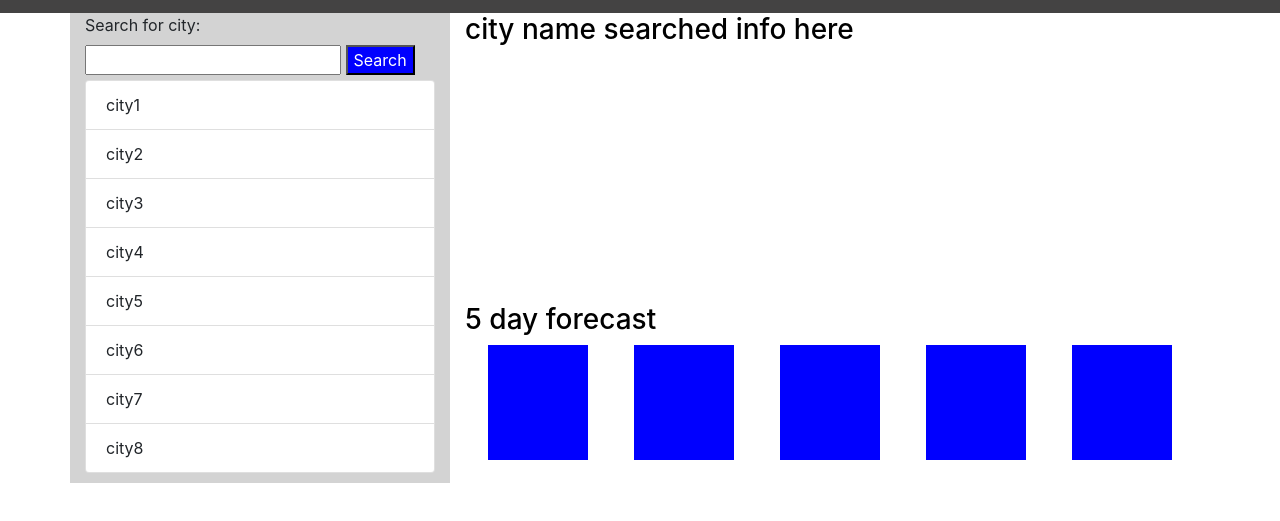
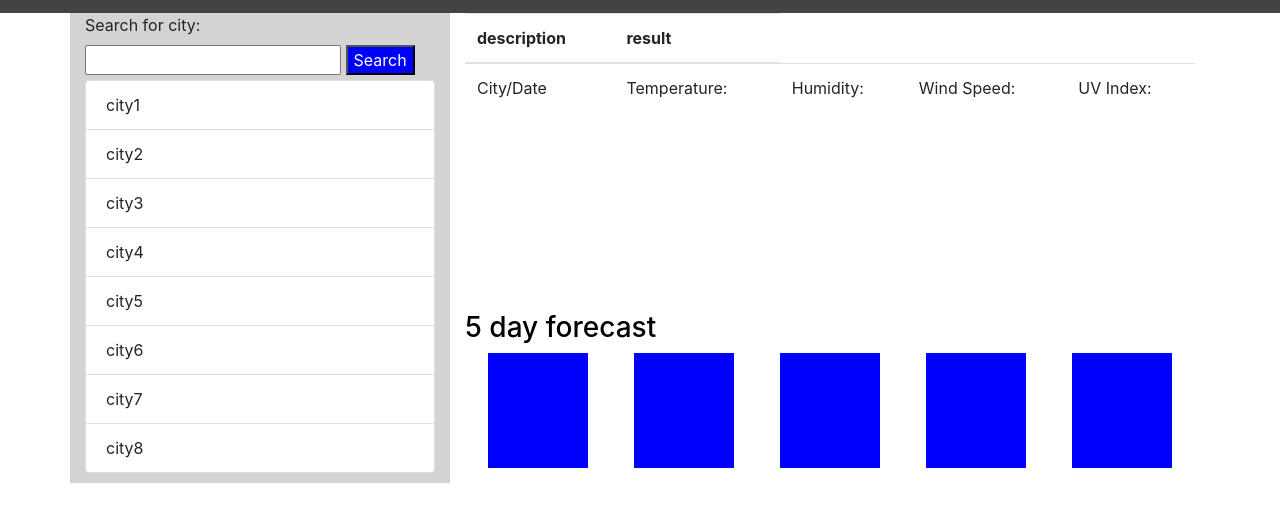
Before and after one commit to MaryKathryn0/Weather-Dashboard, a plain HTML site: page index.html in a window 1280 px wide. Shown: the part 59-580 px from the top of the page. Drawn offline with nearby package versions, Linux system fonts and the light colour scheme.

Commit message:
added frame of the API stuff and the API key from web

```diff
--- a/Assets/script.js
+++ b/Assets/script.js
@@ -0,0 +1,4 @@
+
+$("#add-city").on("click", function() {
+    console.log("asdf");
+});
--- a/index.html
+++ b/index.html
@@ -40,7 +40,25 @@
 
             <div class="col-md-8">
                 <div class="searchedCity">
-                    <h3> city name searched info here</h3>
+                    <table class= "table">
+                        <thead>
+                            <tr>
+                              <!-- The scope attribute specifies that this is a header for a column -->
+                              <th scope="col">description</th>
+                              <th scope="col">result</th>
+                            </tr>
+                          </thead>
+                          <tbody>
+                            <tr>
+                              <td>City/Date</td>
+                              <td>Temperature:</td>
+                              <td>Humidity:</td>
+                              <td>Wind Speed:</td>
+                              <td>UV Index: </td>
+                            </tr>
+                            <!-- Insert additional movie rows here -->
+                          </tbody>
+                        </table>
                 </div>
                 <div class="fiveDay">
                     <h3>5 day forecast</h3>
```
